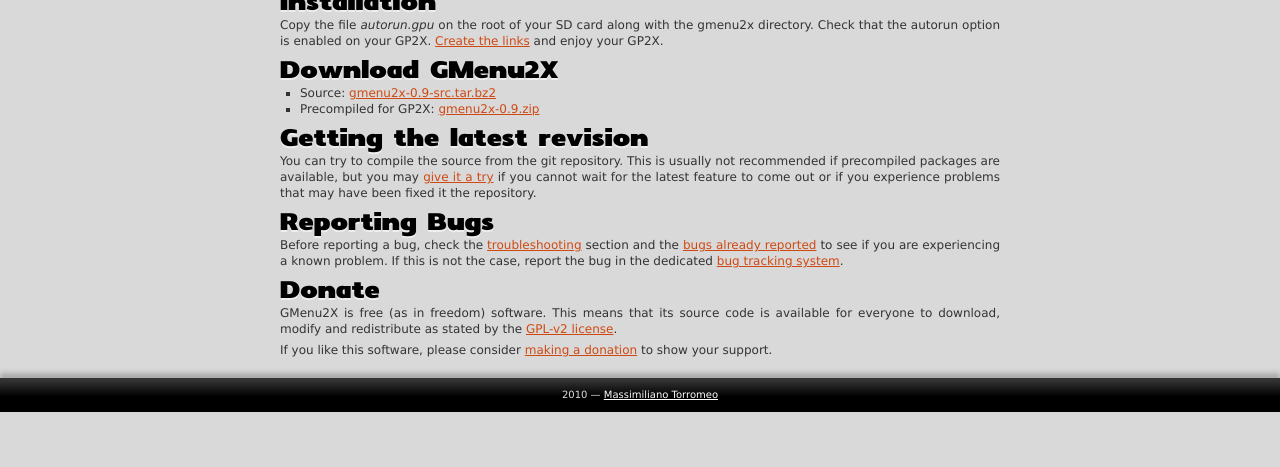
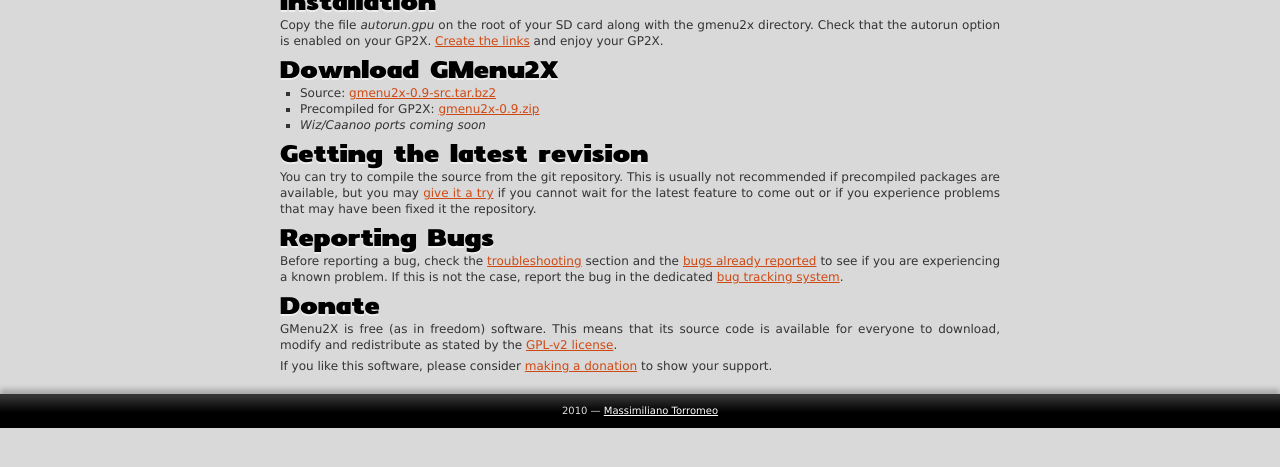
Before and after one commit to mtorromeo/gmenu2x, a Jekyll site: the page built from index.markdown, in a window 1280 px wide, cut to the strip 324-791 px from the top of the page. Built offline with Jekyll 4.4.1, drawn with Linux system fonts in a browser that asks for light colours; Markdown is read by kramdown in place of the engine named in the settings; comment, search, counter and statistics services are not loaded.

Commit message:
Added information about upcoming versions

```diff
--- a/index.markdown
+++ b/index.markdown
@@ -26,6 +26,7 @@
 ## Download GMenu2X
 * Source: [gmenu2x-0.9-src.tar.bz2](http://prdownloads.sourceforge.net/gmenu2x/gmenu2x-0.9-src.tar.bz2?download)
 * Precompiled for GP2X: [gmenu2x-0.9.zip](http://prdownloads.sourceforge.net/gmenu2x/gmenu2x-0.9.zip?download)
+* *Wiz/Caanoo ports coming soon*
 
 ## Getting the latest revision
 You can try to compile the source from the git repository. This is usually not recommended if precompiled packages are available, but you may [give it a try](documentation/compilation-instructions.html) if you cannot wait for the latest feature to come out or if you experience problems that may have been fixed it the repository.
```
